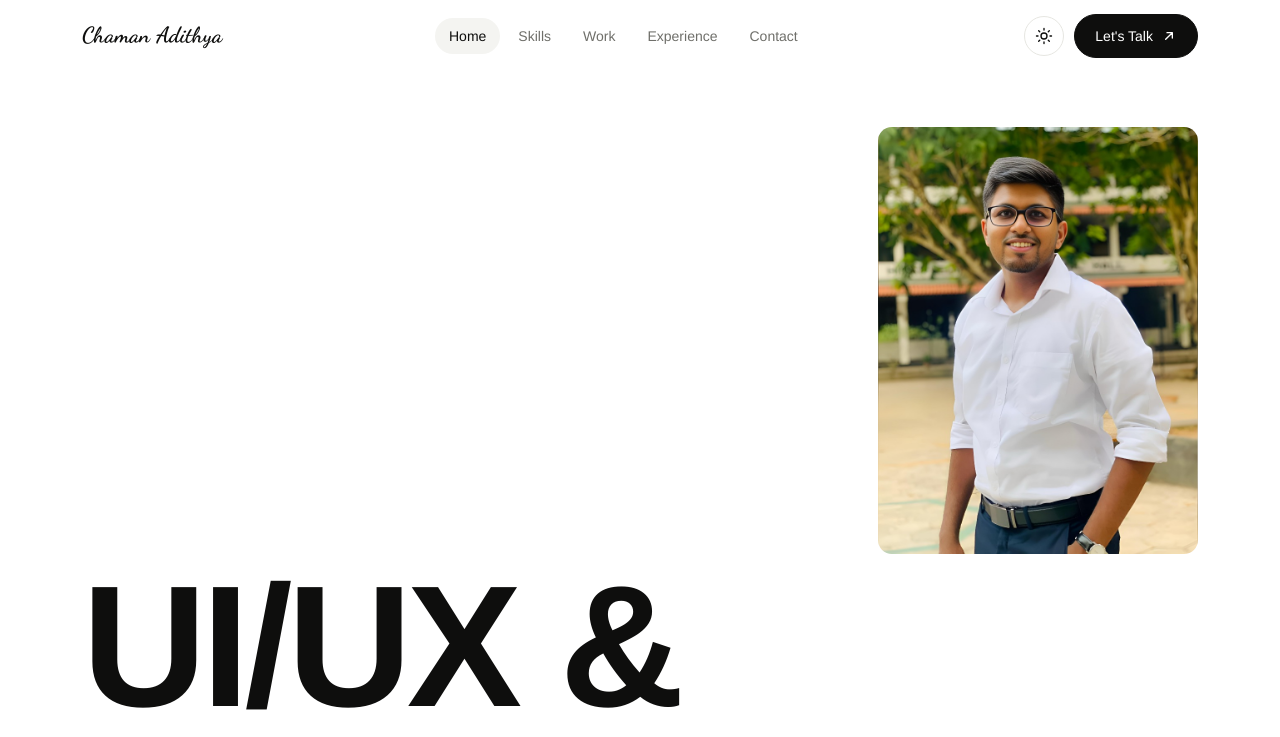
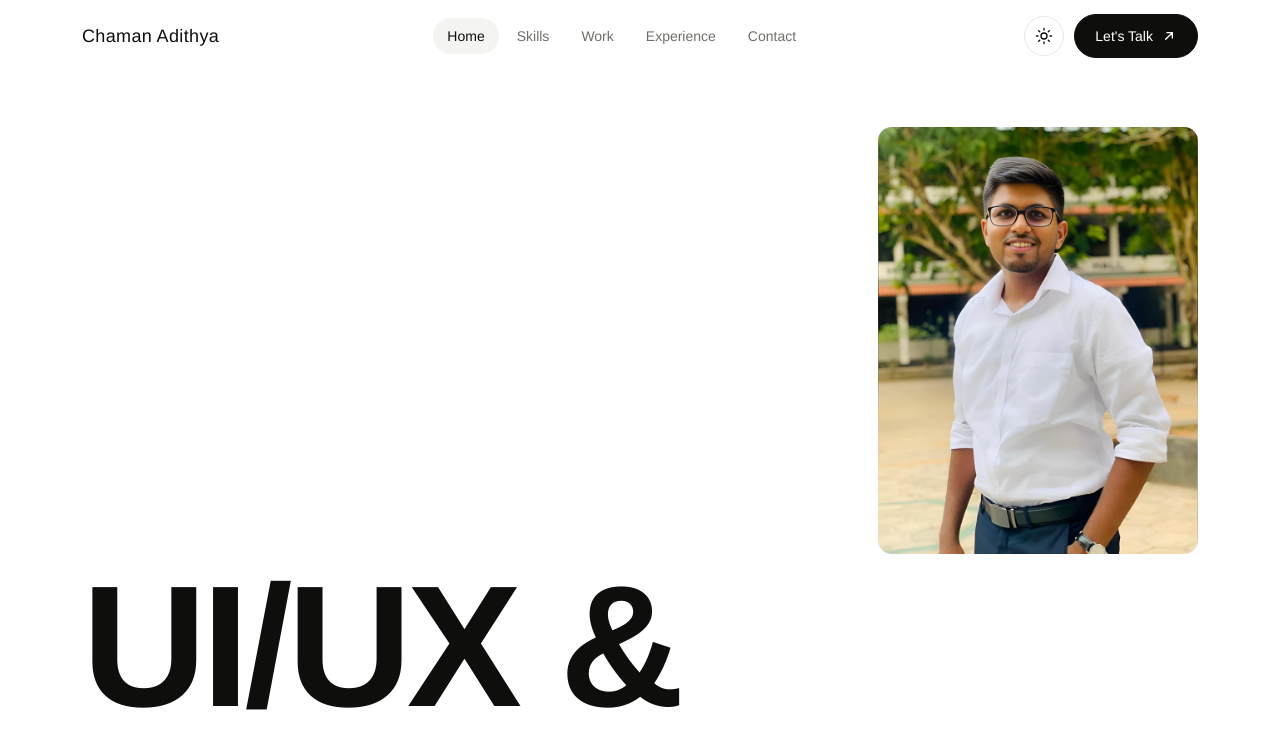
Before and after one commit to chamanadithya/My-Portfolio, a Next.js app: page / in a window 1280 px wide. Shown: the top 737 px of the page. Built offline with nearby package versions, Linux system fonts and the light colour scheme.

Commit message:
style: update brand typography and include Montserrat font in layout

```diff
--- a/app/globals.css
+++ b/app/globals.css
@@ -104,7 +104,7 @@ a{ color:inherit; text-decoration:none; }
 }
 .site-header.scrolled{ border-bottom-color:var(--border); }
 .nav{ display:flex; align-items:center; justify-content:space-between; height:72px; gap:24px; }
-.brand{ display:flex; align-items:center; gap:10px; font-family:"Dancing Script", cursive; font-weight:700; font-size:22px; letter-spacing:.01em; }
+.brand{ display:flex; align-items:center; gap:10px; font-family:"Helvetica Neue", Helvetica, Arial, sans-serif; font-weight:500; font-size:18px; letter-spacing:.02em; }
 .brand .mark{
   width:30px; height:30px; border-radius:9px; background:var(--fg); color:var(--bg);
   display:grid; place-items:center; font-family:var(--headline-font); font-weight:700; font-size:16px;
--- a/app/layout.tsx
+++ b/app/layout.tsx
@@ -19,7 +19,7 @@ export default function RootLayout({ children }: { children: React.ReactNode })
         <link rel="preconnect" href="https://fonts.googleapis.com" />
         <link rel="preconnect" href="https://fonts.gstatic.com" crossOrigin="anonymous" />
         <link
-          href="https://fonts.googleapis.com/css2?family=Space+Grotesk:wght@400;500;600;700&family=Archivo:wght@600;700;800;900&family=Fraunces:opsz,wght@9..144,500;9..144,600;9..144,700&family=Dancing+Script:wght@600;700&display=swap"
+          href="https://fonts.googleapis.com/css2?family=Space+Grotesk:wght@400;500;600;700&family=Archivo:wght@600;700;800;900&family=Fraunces:opsz,wght@9..144,500;9..144,600;9..144,700&family=Dancing+Script:wght@600;700&family=Montserrat:wght@300;400;600;700;800&display=swap"
           rel="stylesheet"
         />
         <script dangerouslySetInnerHTML={{ __html: noFlash }} />
```
